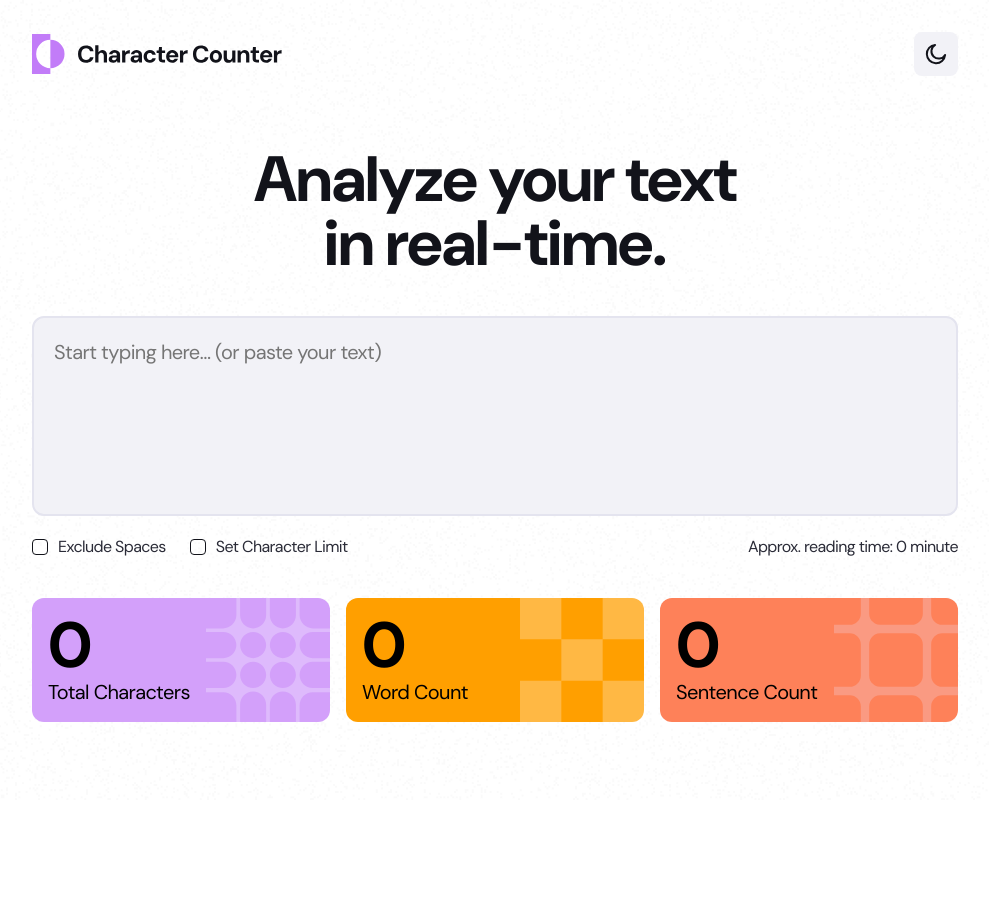
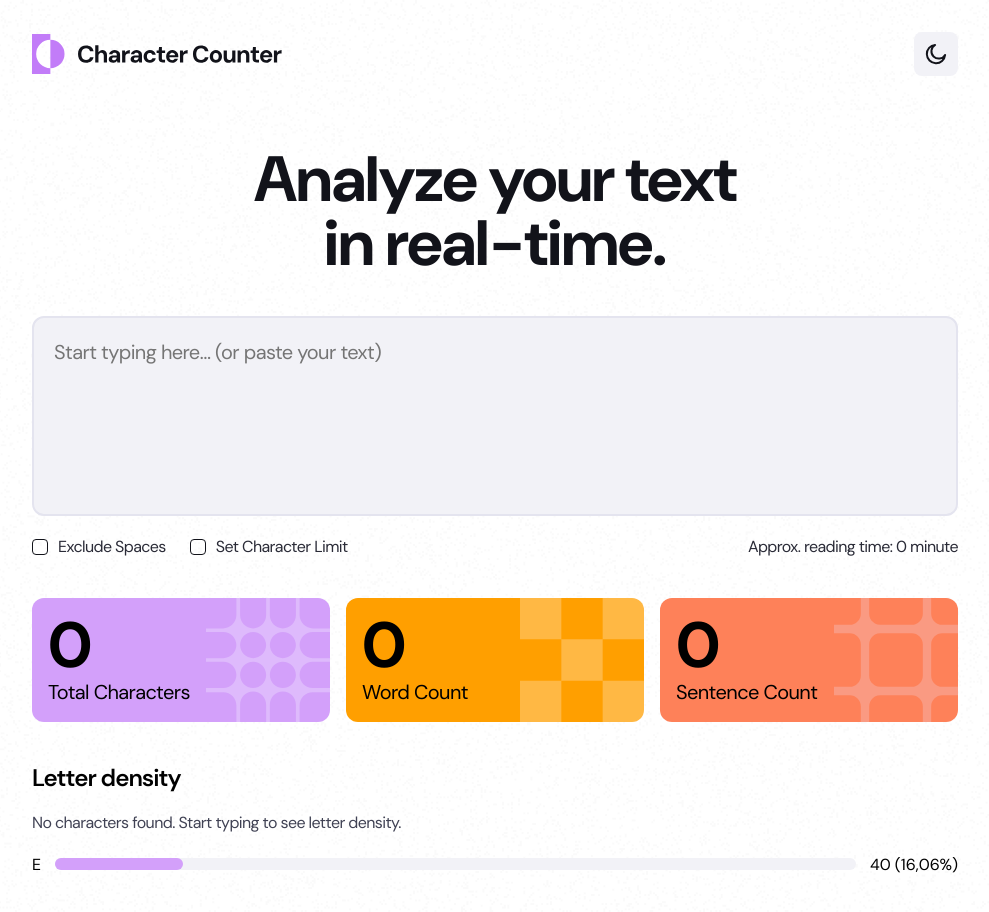
Before and after one commit to RicardoGeada/fm-character-counter, a React (Vite) app: page / in a window 1280 px wide. Shown: the top 912 px of the page, without its empty margins (145-1134 px from the left). Before the commit the page ends 800 px from the top, so only its background shows below. Built offline with nearby package versions, Linux system fonts and the light colour scheme.

Commit message:
feat(letter-density): create HTML and CSS layout

```diff
--- a/src/App.scss
+++ b/src/App.scss
@@ -69,6 +69,9 @@
   }
 }
 
+
+
+
 @media (max-width: 768px) {
   .stat-container {
     flex-direction: column;
--- a/src/App.tsx
+++ b/src/App.tsx
@@ -3,6 +3,7 @@ import "./App.scss";
 import Header from "./components/Header/Header";
 import Textarea from "./components/Textarea/Textarea";
 import { getCharactersCount, getSentenceCount, getWordCount } from "./utils/textStats";
+import LetterDensity from "./components/LetterDensity/LetterDensity";
 
 function App() {
   const [text, setText] = useState<string>("");
@@ -59,6 +60,8 @@ function App() {
           </dl>
         </section>
 
+        <LetterDensity text={text} />
+
       </main>
     </div>
   );
--- /dev/null
+++ b/src/components/LetterDensity/LetterDensity.module.scss
@@ -0,0 +1,33 @@
+/* letter-density */
+.letter-density-section {
+  width: 100%;
+  color: var(--color-letter-density);
+
+  > *:not(:last-child) {
+    margin-bottom: 20px;
+  }
+
+  .notification {
+    color: var(--color-letter-density-notification);
+  }
+}
+
+.letter-item {
+   display: flex;
+   align-items: center;
+   gap: 14px;
+
+   .progress-bar-container {
+    height: 12px;
+    flex: 1;
+    border-radius: 999px;
+    background-color: var(--color-neutral-100);
+   }
+
+   .progress-bar-fill {
+    height: 100%;
+    border-radius: 999px;
+    background-color: var(--color-purple-400);
+    width: 16%;
+   }
+}
--- /dev/null
+++ b/src/components/LetterDensity/LetterDensity.tsx
@@ -0,0 +1,26 @@
+import styles from "./LetterDensity.module.scss";
+
+interface LetterDensityProps {
+    text: string;
+}
+
+const LetterDensity: React.FC<LetterDensityProps> = ({text}) => {
+    return (
+        <section className={styles["letter-density-section"]}>
+          <h2 className="text-2">Letter density</h2>
+          {text.length == 0 && <p className={`${styles["notification"]} text-4`}>No characters found. Start typing to see letter density.</p>}
+          <ul>
+            <li className={styles["letter-item"]}>
+              <div className={styles["label"]}>E</div>
+              <div className={styles["progress-bar-container"]}>
+                <div className={styles["progress-bar-fill"]}></div>
+              </div>
+              <div className={styles["percent"]}>40 (16,06%)</div>
+            </li>
+          </ul>
+        </section>
+    );
+
+}
+
+export default LetterDensity;
--- a/src/index.scss
+++ b/src/index.scss
@@ -24,6 +24,8 @@
   /* Fonts */
   --color-headline: var(--color-neutral-900);
   --color-textarea: var(--color-neutral-700);
+  --color-letter-density-notification: var(--color-neutral-900);
+  --color-letter-density-notification: var(--color-neutral-600);
 
   /* Textarea */
   --textarea-bg: var(--color-neutral-100);
@@ -63,6 +65,8 @@ body {
     /* Fonts */
     --color-headline: var(--color-neutral-100);
     --color-textarea: var(--color-neutral-200);
+    --color-letter-density: var(--color-neutral-200);
+    --color-letter-density-notification: var(--color-neutral-200);
 
     /* Textarea */
     --textarea-bg: var(--color-neutral-800);
```
